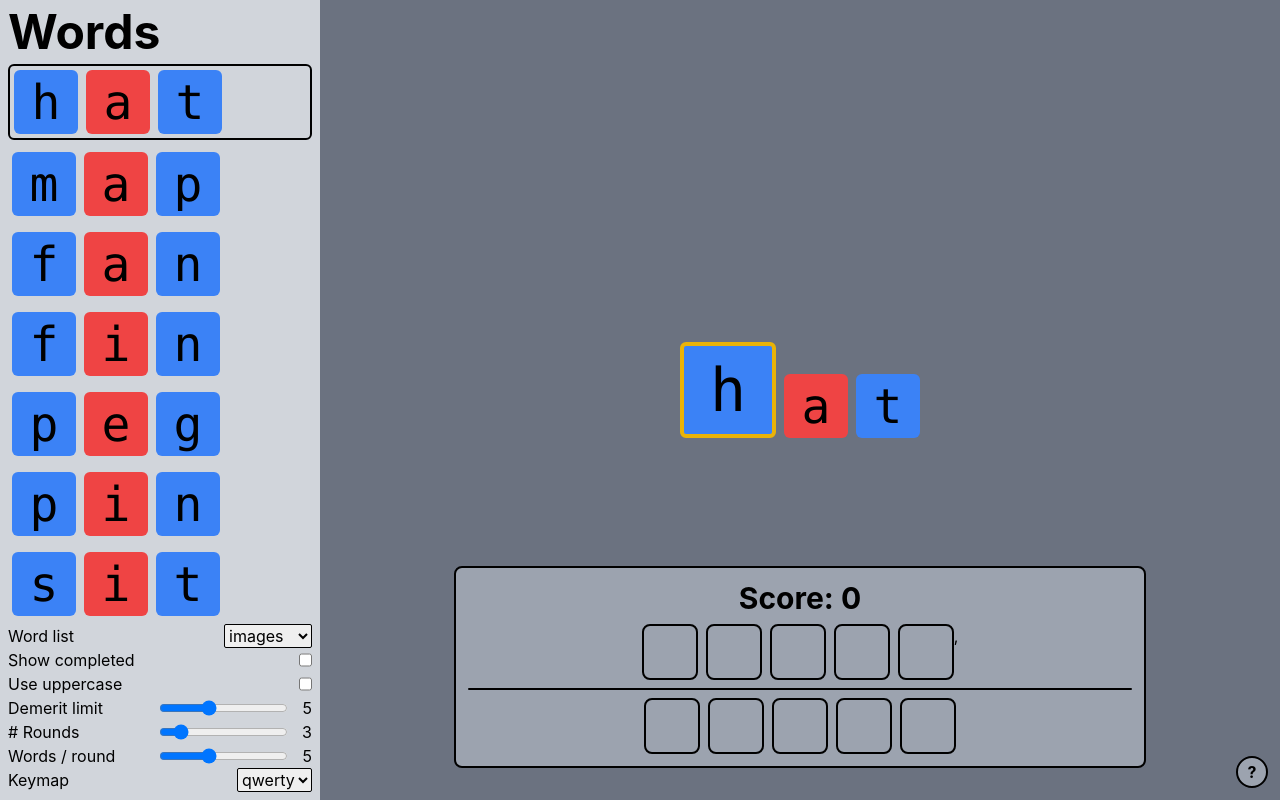
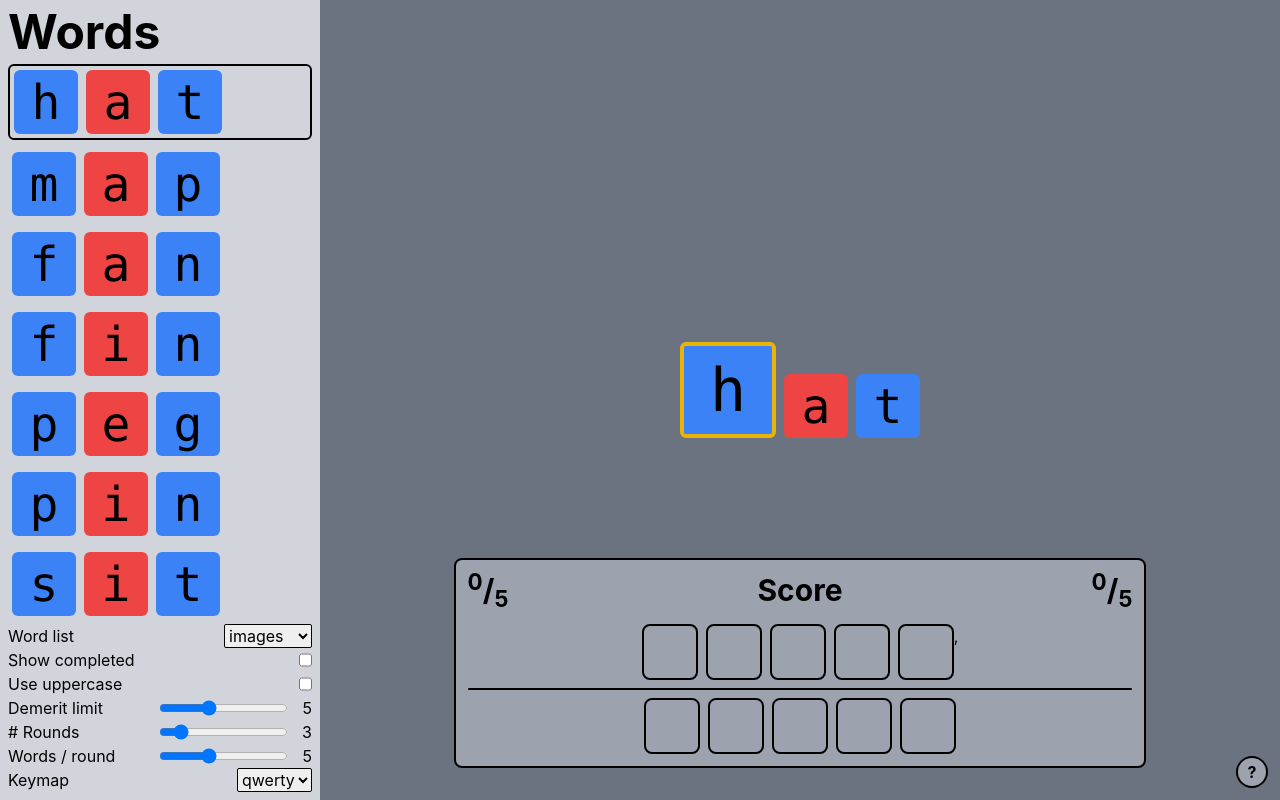
Before and after one commit to smackesey/wordwizard, a React (Create React App) app in the folder js/wordwizard/: page / in a window 1280 px wide. Built offline with nearby package versions, Linux system fonts and the light colour scheme.

Commit message:
Scoreboard adjustment, letter wave
- Remove old code for arrow to show pronunciation and add letter wave
  animation instead.
- Remove "word mode" concept entirely.
- Change scoreboard display to add separate round and total scores,
  displayed fractionally.

```diff
--- a/js/wordwizard/src/App.tsx
+++ b/js/wordwizard/src/App.tsx
@@ -1,6 +1,6 @@
 import { RecoilRoot } from 'recoil';
 import './App.css';
-import { Board } from './board';
+import { Board } from './Board';
 import { HelpModalButton } from './HelpModal';
 import { Sidebar } from './sidebar';
 import { KeyboardListener } from './state';
--- a/js/wordwizard/src/Scoreboard.tsx
+++ b/js/wordwizard/src/Scoreboard.tsx
@@ -19,6 +19,7 @@ export function Scoreboard() {
   const demeritCount = useRecoilValue(demeritCountState);
   const demeritLimit = useRecoilValue(demeritLimitState);
   const wordsPerRound = useRecoilValue(wordsPerRoundState);
+  const completedWordsInRound = completedWords.length % wordsPerRound;
 
   return (
     <motion.div
@@ -28,7 +29,14 @@ export function Scoreboard() {
       flex flex-col items-center justify-center space-y-2 > *
       "
     >
-      <div className="text-3xl font-bold">Score: {completedWords.length}</div>
+      <div className="text-3xl font-bold flex w-full mb-2 space-x-1 > *">
+        <Fraction
+          numerator={completedWords.length}
+          denominator={wordsPerRound * (roundIndex + 1)}
+        />
+        <div className="text-center flex-grow">Score</div>
+        <Fraction numerator={completedWordsInRound} denominator={wordsPerRound} />
+      </div>
       <CardCollection
         roundIndex={roundIndex}
         wordsPerRound={wordsPerRound}
@@ -37,6 +45,14 @@ export function Scoreboard() {
       <hr className="h-[2px] flex-shrink-0 border-none bg-black rounded-md w-full" />
       <DemeritMeter demeritLimit={demeritLimit} demeritCount={demeritCount} />
     </motion.div>
+  );
+}
+
+function Fraction({ numerator, denominator }: { numerator: number; denominator: number }) {
+  return (
+    <div>
+      <sup>{numerator}</sup>/<sub>{denominator}</sub>
+    </div>
   );
 }
 
--- a/js/wordwizard/src/audio.ts
+++ b/js/wordwizard/src/audio.ts
@@ -3,11 +3,11 @@
 // ########################
 
 export const ADD_DEMERIT_SOUND = new Audio('demerit.oga');
-export const LETTER_FORWARD_SOUND = new Audio('letter-forward.wav');
+export const MOVE_LETTER_SOUND = new Audio('letter-forward.wav');
 export const WORD_COMPLETE_SOUND = new Audio('word-complete.mp3');
 
 export function playSound(sound: HTMLAudioElement) {
-  if (sound === LETTER_FORWARD_SOUND) {
+  if (sound === MOVE_LETTER_SOUND) {
     sound.currentTime = 0.1;
   } else {
     sound.currentTime = 0;
--- a/js/wordwizard/src/keymaps.ts
+++ b/js/wordwizard/src/keymaps.ts
@@ -14,7 +14,7 @@ export type Action =
   | 'previous-word'
   | 'reset'
   | 'toggle-completed'
-  | 'word-mode';
+  | 'letter-wave';
 
 export const KEYMAPS: Map<Keymap, Map<string, Action>> = new Map([
   [
@@ -29,7 +29,7 @@ export const KEYMAPS: Map<Keymap, Map<string, Action>> = new Map([
       ['k', 'next-uncompleted-word'],
       [',', 'previous-word'],
       ['m', 'next-word'],
-      ['o', 'word-mode'],
+      ['o', 'letter-wave'],
       ['p', 'reset'],
     ]),
   ],
@@ -45,7 +45,7 @@ export const KEYMAPS: Map<Keymap, Map<string, Action>> = new Map([
       ['t', 'next-uncompleted-word'],
       ['v', 'previous-word'],
       ['w', 'next-word'],
-      ['r', 'word-mode'],
+      ['r', 'letter-wave'],
       ['l', 'reset'],
     ]),
   ],
--- a/js/wordwizard/src/state.tsx
+++ b/js/wordwizard/src/state.tsx
@@ -4,7 +4,7 @@
 
 import React from 'react';
 import { atom, selector, useRecoilState, useRecoilValue } from 'recoil';
-import { ADD_DEMERIT_SOUND, LETTER_FORWARD_SOUND, playSound, WORD_COMPLETE_SOUND } from './audio';
+import { ADD_DEMERIT_SOUND, MOVE_LETTER_SOUND, playSound, WORD_COMPLETE_SOUND } from './audio';
 import { KeyboardLayout, KEYBOARD_LAYOUTS, Keymap, KEYMAPS } from './keymaps';
 import { localStorageGet } from './settings';
 import { WORD_LISTS } from './words';
@@ -12,7 +12,6 @@ import { WORD_LISTS } from './words';
 // ****************************************************************************
 // ***** TYPES ****************************************************************
 
-export type Mode = 'letter' | 'word';
 export type GameStatus = 'in-progress' | 'lose' | 'win';
 
 // *****************************************************************************
@@ -34,6 +33,7 @@ export const demeritLimitState = atom<number>({
   key: 'demeritLimit',
   default: localStorageGet('demeritLimit', 5),
 });
+export const inLetterWaveState = atom<boolean>({ key: 'inLetterWave', default: false });
 export const numRoundsState = atom<number>({
   key: 'numRounds',
   default: localStorageGet('numRounds', 3),
@@ -50,11 +50,9 @@ export const wordListKeyState = atom<string>({
 
 // ----- TRANSIENT
 
-export const arrowAnimationKeyState = atom<number>({ key: 'arrowAnimationKey', default: 0 });
 export const completedWordsState = atom<string[]>({ key: 'completedWords', default: [] });
 export const demeritCountState = atom<number>({ key: 'demeritCount', default: 0 });
 export const letterIndexState = atom<number>({ key: 'letterIndex', default: 0 });
-export const modeState = atom<Mode>({ key: 'mode', default: 'letter' });
 export const showDemeritImageState = atom<boolean>({ key: 'showDemeritImage', default: false });
 export const showWordImageState = atom<boolean>({ key: 'showWordImage', default: false });
 export const wordIndexState = atom<number>({ key: 'wordIndex', default: 0 });
@@ -128,19 +126,18 @@ export const gameStatusState = selector<GameStatus>({
 export function KeyboardListener() {
   const keymapKey = useRecoilValue(keymapKeyState);
   const wordListKey = useRecoilValue(wordListKeyState);
-  const [mode, setMode] = useRecoilState(modeState);
   const [wordIndex, setWordIndex] = useRecoilState(wordIndexState);
   const [letterIndex, setLetterIndex] = useRecoilState(letterIndexState);
   const [completedWords, setCompletedWords] = useRecoilState(completedWordsState);
   const showCompleted = useRecoilValue(showCompletedState);
   const [showWordImage, setShowWordImage] = useRecoilState(showWordImageState);
-  const [arrowAnimationKey, setArrowAnimationKey] = useRecoilState(arrowAnimationKeyState);
   const [demeritCount, setDemeritCount] = useRecoilState(demeritCountState);
   const [showDemeritImage, setShowDemeritImage] = useRecoilState(showDemeritImageState);
   const demeritLimit = useRecoilValue(demeritLimitState);
   const wordsPerRound = useRecoilValue(wordsPerRoundState);
   const numRounds = useRecoilValue(numRoundsState);
   const wordList = useRecoilValue(wordListState);
+  const [inLetterWave, setInLetterWave] = useRecoilState(inLetterWaveState);
 
   React.useEffect(() => {
     const handleKeyDown = (event: KeyboardEvent) => {
@@ -156,29 +153,24 @@ export function KeyboardListener() {
           playSound(ADD_DEMERIT_SOUND);
           setShowDemeritImage(true);
         }
-      } else if (action === 'word-mode') {
-        if (mode === 'word') {
-          setArrowAnimationKey(arrowAnimationKey + 1);
-        } else {
-          setMode('word');
+      } else if (action === 'letter-wave') {
+        if (!inLetterWave) {
+          setInLetterWave(true);
+          setLetterIndex(word.length);
+          letterWave(word.length, setLetterIndex, setInLetterWave);
         }
       } else if (action === 'letter-mode') {
-        if (mode === 'word') {
-          setMode('letter');
+        if (letterIndex === -1) {
+          setLetterIndex(0);
         }
       } else if (action === 'next-letter') {
-        const newPosition = letterIndex === word.length - 1 ? 0 : letterIndex + 1;
+        const newPosition = letterIndex >= word.length - 1 ? 0 : letterIndex + 1;
         setLetterIndex(newPosition);
-        if (mode === 'word') {
-          setArrowAnimationKey(arrowAnimationKey + 1);
-        }
-        playSound(LETTER_FORWARD_SOUND);
+        playSound(MOVE_LETTER_SOUND);
       } else if (action === 'previous-letter') {
-        const newPosition = letterIndex === 0 ? word.length - 1 : letterIndex - 1;
+        const newPosition = letterIndex <= 0 ? word.length - 1 : letterIndex - 1;
         setLetterIndex(newPosition);
-        if (mode === 'word') {
-          setArrowAnimationKey(arrowAnimationKey + 1);
-        }
+        playSound(MOVE_LETTER_SOUND);
       } else if (action === 'next-uncompleted-word') {
         const newWordIndex = cycleUncompletedWordIndex(
           wordList,
@@ -188,12 +180,10 @@ export function KeyboardListener() {
         )!;
         setWordIndex(newWordIndex);
         setLetterIndex(0);
-        setMode('letter');
       } else if (action === 'next-word') {
         const newWordIndex = cycleWordIndex(wordList, wordIndex, 'forward')!;
         setWordIndex(newWordIndex);
         setLetterIndex(0);
-        setMode('letter');
       } else if (action === 'previous-uncompleted-word') {
         const newWordIndex = cycleUncompletedWordIndex(
           wordList,
@@ -203,12 +193,10 @@ export function KeyboardListener() {
         )!;
         setWordIndex(newWordIndex);
         setLetterIndex(0);
-        setMode('letter');
       } else if (action === 'previous-word') {
         const newWordIndex = cycleWordIndex(wordList, wordIndex, 'backward')!;
         setWordIndex(newWordIndex);
         setLetterIndex(0);
-        setMode('letter');
       } else if (action === 'toggle-completed') {
         if (showWordImage) {
           setShowWordImage(false);
@@ -223,7 +211,6 @@ export function KeyboardListener() {
             setWordIndex(newWordIndex);
           }
           setLetterIndex(0);
-          setMode('letter');
         } else if (completedWords.includes(word)) {
           setCompletedWords(completedWords.filter((completedWord) => completedWord !== word));
         } else {
@@ -245,34 +232,53 @@ export function KeyboardListener() {
     };
   }, [
     wordListKey,
-    mode,
     wordIndex,
     letterIndex,
     completedWords,
     keymapKey,
     showCompleted,
-    arrowAnimationKey,
     showWordImage,
     showDemeritImage,
     setShowDemeritImage,
-    setArrowAnimationKey,
     setCompletedWords,
     setWordIndex,
     setShowWordImage,
     setLetterIndex,
-    setMode,
     demeritCount,
     setDemeritCount,
     demeritLimit,
     wordsPerRound,
     numRounds,
     wordList,
+    inLetterWave,
+    setInLetterWave,
   ]);
 
   return null;
 }
 
 type Direction = 'forward' | 'backward';
+
+const WAVE_FREQUENCY = 500;
+
+function letterWave(
+  length: number,
+  setLetterIndex: (i: number) => void,
+  setInLetterWave: (x: boolean) => void,
+) {
+  let counter = 0;
+  const waveFn = () => {
+    console.log('letter wave', counter);
+    setLetterIndex(counter);
+    counter++;
+    if (counter <= length) {
+      setTimeout(waveFn, WAVE_FREQUENCY);
+    } else {
+      setInLetterWave(false);
+    }
+  };
+  waveFn();
+}
 
 function cycleUncompletedWordIndex(
   wordList: string[],
```
Also changed, not shown: js/wordwizard/src/board.tsx (+10 -15 lines), js/wordwizard/src/phonograms.tsx (+14 -30 lines).
